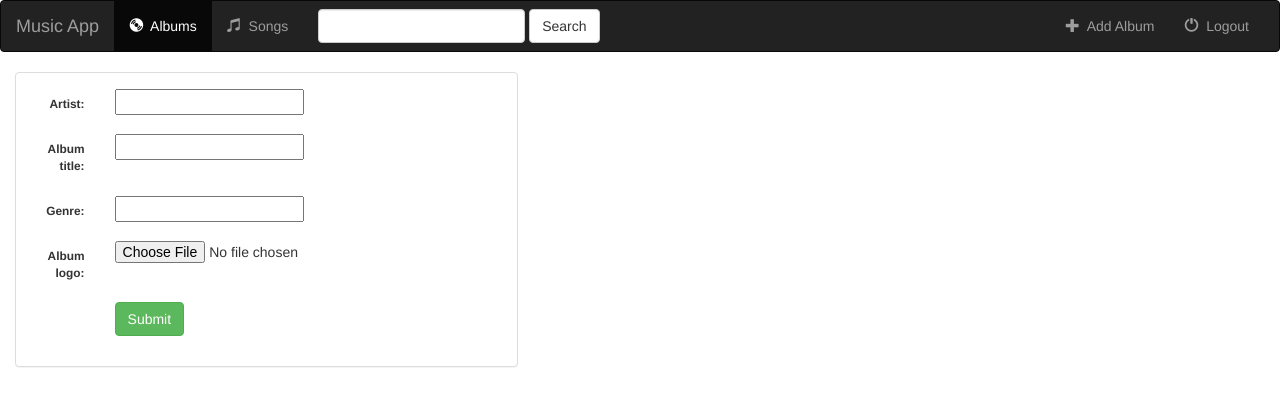
After one commit to kartikchauhan/first_django_project, a Django app: page /music/album/add/ in a window 1280 px wide. The commit adds this page. Shown: the top 406 px of the page. Run offline with Django 3.2, Linux system fonts and the light colour scheme; some libraries are stand-ins or nearby versions.

Commit message:
image upload deature added

```diff
--- a/mysite/musicapp/models.py
+++ b/mysite/musicapp/models.py
@@ -1,11 +1,15 @@
 from django.db import models
+from django.core.urlresolvers import reverse
 
 
 class Album(models.Model):
     artist = models.CharField(max_length=100)
     album_title = models.CharField(max_length=100)
     genre = models.CharField(max_length=100)
-    album_logo = models.CharField(max_length=100)
+    album_logo = models.FileField()
+
+    def get_absolute_url(self):
+        return reverse('music:lists', kwargs={'pk': self.id})
 
     def __str__(self):
         return "artist: " + self.artist + " album_title: " + self.album_title
--- a/mysite/musicapp/templates/index.html
+++ b/mysite/musicapp/templates/index.html
@@ -1,4 +1,4 @@
-{% extends 'base.html' %}
+{% extends 'musicapp/base.html' %}
 
 {% block title%}
     Music App
@@ -15,4 +15,4 @@
     {% endfor %}
 </ul>
 
-{% endblock %}}
+{% endblock %}
--- a/mysite/musicapp/templates/lists.html
+++ b/mysite/musicapp/templates/lists.html
@@ -1,4 +1,4 @@
-{% extends 'base.html' %}
+{% extends 'musicapp/base.html' %}
 
 {% block title%}
     Lists
@@ -6,7 +6,7 @@
 
 {% block body %}
 
-<img src="{{ album.album_logo }}">
+<img src="{{ album.album_logo.url }}">
 
 <h1> {{ album.artist }}</h1>
 
--- /dev/null
+++ b/mysite/musicapp/templates/musicapp/album_form.html
@@ -0,0 +1,28 @@
+{% extends 'musicapp/base.html' %}
+
+{% block body %}
+
+<div class="container-fluid">
+    <div class="row">
+        <div class="col-sm-12 col-md-5">
+            <div class="panel panel-default">
+                <div class="panel-body">
+                    <form class="form-horizontal" action="" method="post" enctype="multipart/form-data">
+                        {% csrf_token %}
+                        {% include 'musicapp/form-template.html' %}
+                        <div class="form-group">
+                            <div class="col-sm-offset-2 col-sm-10">
+                                <button type="submit" class="btn btn-success">
+                                    Submit
+                                </button>
+                            </div>
+                        </div>
+                    </form>
+
+                </div>
+            </div>
+        </div>
+    </div>
+</div>
+
+{% endblock %}
--- a/mysite/musicapp/templates/base.html
+++ b/mysite/musicapp/templates/musicapp/base.html
@@ -43,7 +43,7 @@
             </form>
             <ul class="nav navbar-nav navbar-right">
                 <li class="">
-                    <a href="{% url 'music:index' %}">
+                    <a href="{% url 'music:album-add' %}">
                         <span class="glyphicon glyphicon-plus" aria-hidden="true"></span>&nbsp;
                         Add Album
                     </a>
--- /dev/null
+++ b/mysite/musicapp/templates/musicapp/form-template.html
@@ -0,0 +1,15 @@
+{% for field in form %}
+    <div class="form-group">
+        <div class="col-sm-offset-2 col-sm-10">
+            <span class="text-danger small">
+                {{ field.errors }}
+            </span>
+        </div>
+        <div class="control-label small col-sm-2">
+            {{ field.label_tag }}
+        </div>
+        <div class="col-sm-10">
+            {{ field }}
+        </div>
+    </div>
+{% endfor %}
--- a/mysite/musicapp/urls.py
+++ b/mysite/musicapp/urls.py
@@ -9,4 +9,5 @@ urlpatterns = [
     url(r'^$', views.IndexView.as_view(), name='index'),
     # music/<album_id>
     url(r'^(?P<pk>[0-9]+)$', views.ListView.as_view(), name='lists'),
+    url(r'album/add/$', views.AlbumCreate.as_view(), name='album-add'),
 ]
--- a/mysite/musicapp/views.py
+++ b/mysite/musicapp/views.py
@@ -1,4 +1,6 @@
 from django.views import generic
+from django.views.generic.edit import CreateView, UpdateView, DeleteView
+from django.core.urlresolvers import reverse_lazy
 from .models import Album
 
 
@@ -8,6 +10,12 @@ class IndexView(generic.ListView):
     def get_queryset(self):
         return Album.objects.all()
 
+
 class ListView(generic.DetailView):
     model = Album
     template_name = "lists.html"
+
+
+class AlbumCreate(CreateView):
+    model = Album
+    fields = ['artist', 'album_title', 'genre', 'album_logo']
--- a/mysite/mysite/settings.py
+++ b/mysite/mysite/settings.py
@@ -120,3 +120,6 @@ USE_TZ = True
 # https://docs.djangoproject.com/en/1.9/howto/static-files/
 
 STATIC_URL = '/static/'
+
+MEDIA_ROOT = os.path.join(BASE_DIR, 'media')
+MEDIA_URL = '/media/'
--- a/mysite/mysite/urls.py
+++ b/mysite/mysite/urls.py
@@ -1,8 +1,14 @@
 from django.conf.urls import include, url
 from django.contrib import admin
+from django.conf import settings
+from django.conf.urls.static import static
 
 
 urlpatterns = [
     url(r'^admin/', admin.site.urls),
     url(r'^music/', include('musicapp.urls')),
 ]
+
+if settings.DEBUG:
+    urlpatterns += static(settings.STATIC_URL, document_root=settings.STATIC_ROOT)
+    urlpatterns += static(settings.MEDIA_URL, document_root=settings.MEDIA_ROOT)
```
Also changed, not shown: mysite/db.sqlite3, mysite/media/0B3WRIjPMaYa6S0x1WE1QOXpEY3M.jpg (added), mysite/musicapp/migrations/0003_auto_20160812_0119.py (added), 6 other files.
